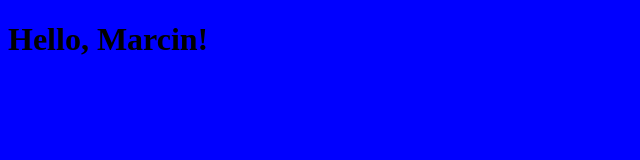
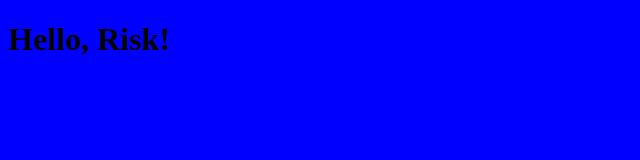
Before and after one commit to ezephoenix/hello-world, a website: page index.html in a window 1280 px wide. Shown: the whole page, without its empty margins (0-640 px from the left). Drawn offline with Linux system fonts and the light colour scheme.

```diff
--- a/index.html
+++ b/index.html
@@ -1,9 +1,9 @@
 <!DOCTYPE html>
 <html>
 <head>
-    <title>Hello, Marcin!</title>
+    <title>Hello, Risk!</title>
 </head>
 <body style="background-color: blue" />
-<h1>Hello, Marcin!</h1>
+<h1>Hello, Risk!</h1>
 </body>
 </html>
```
Also changed, not shown: README.md.
